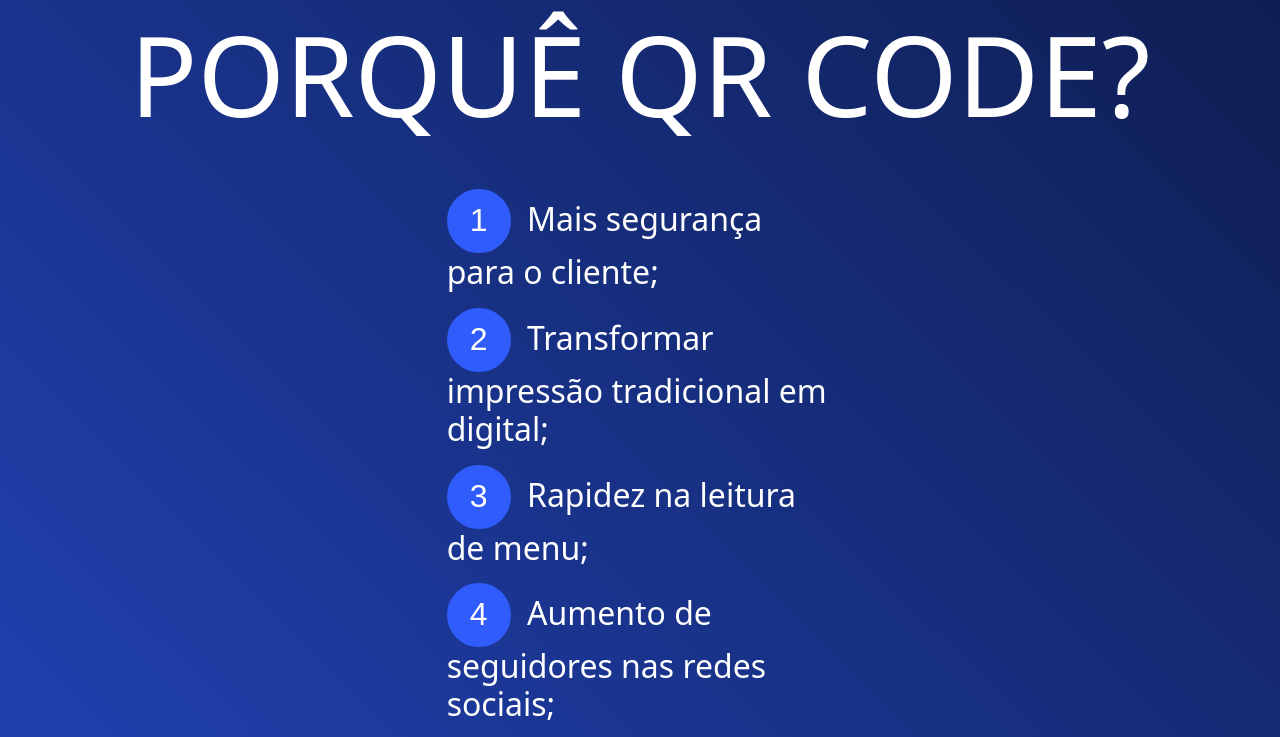
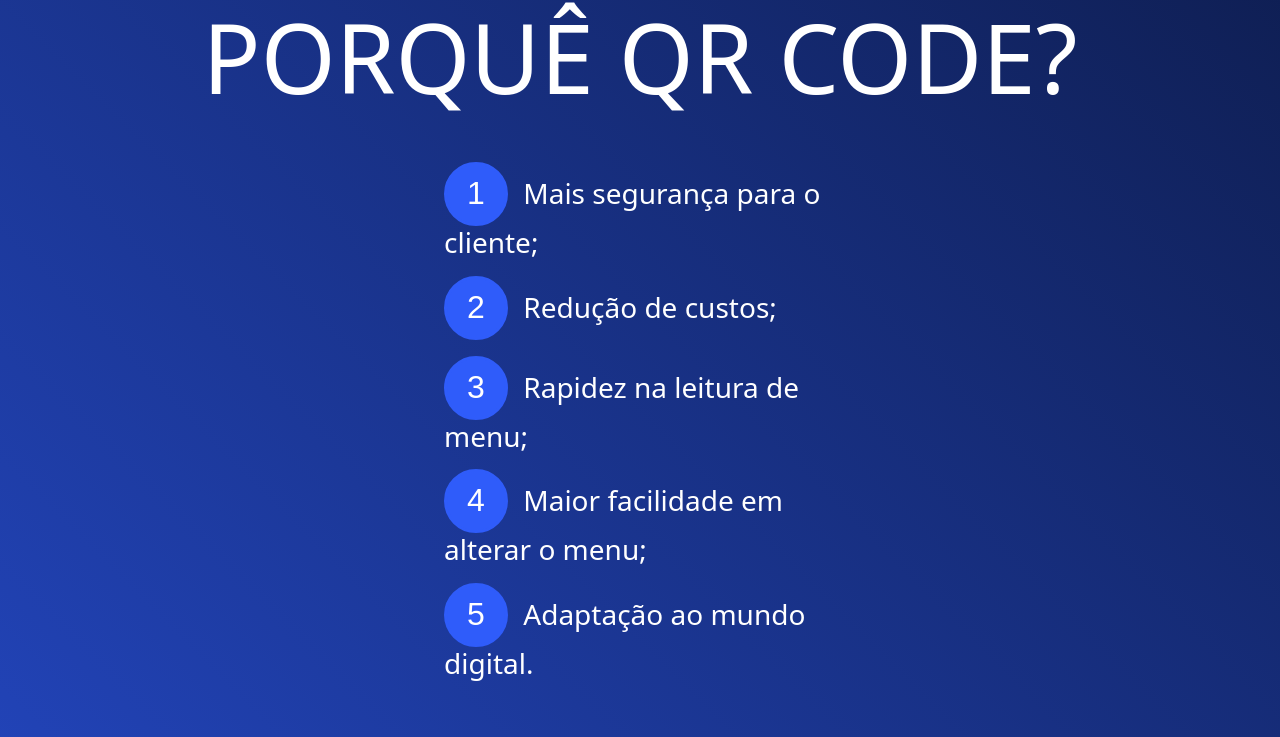
Before and after one commit to qrcodi/qrcodi.github.io, a plain HTML site: page index.html in a window 1280 px wide. Shown: the part 1142-1879 px from the top of the page. Drawn offline with nearby package versions, Linux system fonts and the light colour scheme.

Commit message:
small updates

```diff
--- a/index.html
+++ b/index.html
@@ -10,7 +10,7 @@
     <link rel="stylesheet" href="style/style.css">
 
 </head>
-<body class="p-4">
+<body class="p-3">
     <nav class="navbar navbar-expand-md navbar-dark">
         <div class="container-fluid">
             <a class="navbar-brand" href="#">
@@ -47,11 +47,11 @@
         <div class="row">
             <div class="col"></div>
             <div class="col">
-                <h2><div class="circle d-inline-block me-2">1</div> Mais segurança para o cliente;</h2>
-                <h2 class="mt-3"><div class="circle d-inline-block me-2">2</div> Transformar impressão tradicional em digital;</h2>
-                <h2 class="mt-3"><div class="circle d-inline-block me-2">3</div> Rapidez na leitura de menu;</h2>
-                <h2 class="mt-3"><div class="circle d-inline-block me-2">4</div> Aumento de seguidores nas redes sociais;</h2>
-                <h2 class="mt-3"><div class="circle d-inline-block me-2">5</div> Adaptação ao mundo digital.</h2>
+                <h3><div class="circle d-inline-block me-2">1</div> Mais segurança para o cliente;</h3>
+                <h3 class="mt-3"><div class="circle d-inline-block me-2">2</div> Redução de custos;</h3>
+                <h3 class="mt-3"><div class="circle d-inline-block me-2">3</div> Rapidez na leitura de menu;</h3>
+                <h3 class="mt-3"><div class="circle d-inline-block me-2">4</div> Maior facilidade em alterar o menu;</h3>
+                <h3 class="mt-3"><div class="circle d-inline-block me-2">5</div> Adaptação ao mundo digital.</h3>
             </div>
 
             <div class="col"></div>
--- a/style/style.css
+++ b/style/style.css
@@ -17,10 +17,14 @@ body {
 
 h1 {
     color: white;
-    font-size: 700%;
+    font-size: 600%;
 }
 
 h2 {
+    color: white;
+}
+
+h3 {
     color: white;
 }
 
```
